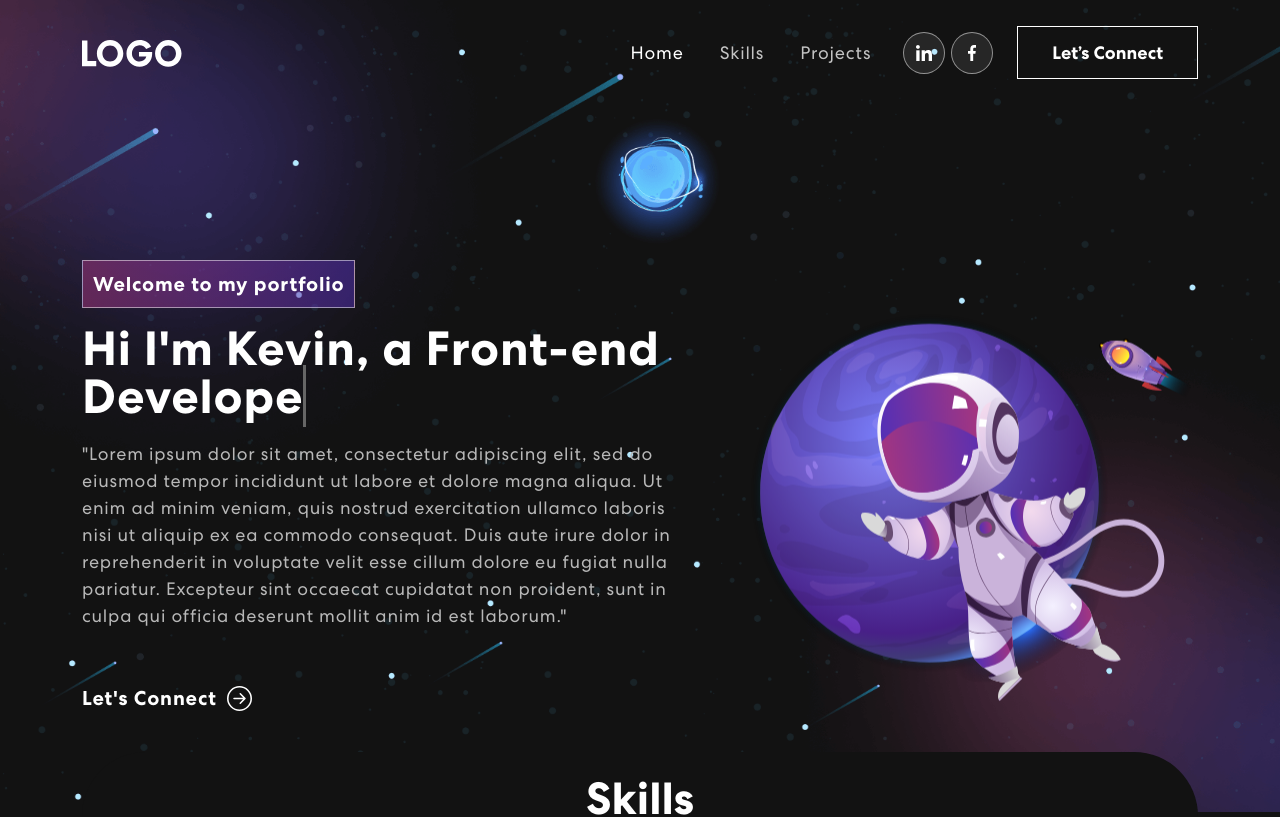
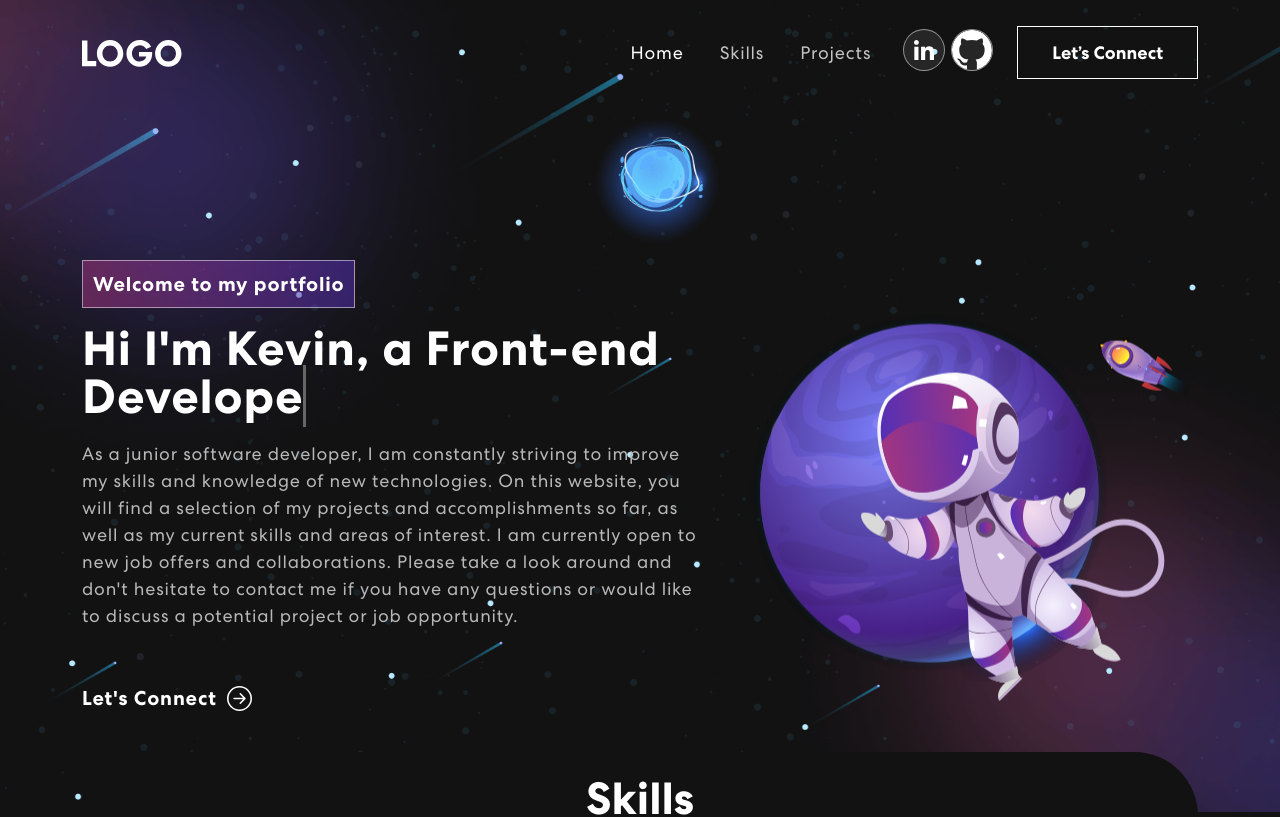
Before and after one commit to SomeViet/SomeViet.github.io, a React (Create React App) app: page / in a window 1280 px wide. Shown: the top 817 px of the page. Built offline with nearby package versions, Linux system fonts and the light colour scheme.

Commit message:
Edited Hero description

```diff
--- a/src/components/Footer/Footer.js
+++ b/src/components/Footer/Footer.js
@@ -25,17 +25,27 @@ export default function Footer() {
                             className="text-center text-sm-end"
                         >
                             <div className="footer__social">
-                                <a href="/" className="footer__link">
+                                <a
+                                    href="https://www.linkedin.com/in/kevin-anh-tran/"
+                                    className="footer__link"
+                                    target="_blank"
+                                    rel="noopener noreferrer"
+                                >
                                     <img
                                         src={footerIcon1}
-                                        alt="social"
+                                        alt="linkedin"
                                         className="footer__link-image"
                                     />
                                 </a>
-                                <a href="/" className="footer__link">
+                                <a
+                                    href="https://github.com/SomeViet"
+                                    className="footer__link"
+                                    target="_blank"
+                                    rel="noopener noreferrer"
+                                >
                                     <img
                                         src={footerIcon2}
-                                        alt="social"
+                                        alt="github"
                                         className="footer__link-image"
                                     />
                                 </a>
@@ -43,7 +53,7 @@ export default function Footer() {
                         </Col>
                     </Row>
                     <p className="footer__copyright">
-                        Copyright 2022. All Rights Reserved
+                        Copyright 2023. All Rights Reserved.
                     </p>
                 </Container>
             </footer>
--- a/src/components/Hero/Hero.js
+++ b/src/components/Hero/Hero.js
@@ -87,17 +87,16 @@ export default function Hero() {
                                 </span>
                             </h1>
                             <p className="hero__about-me">
-                                "Lorem ipsum dolor sit amet, consectetur
-                                adipiscing elit, sed do eiusmod tempor
-                                incididunt ut labore et dolore magna aliqua. Ut
-                                enim ad minim veniam, quis nostrud exercitation
-                                ullamco laboris nisi ut aliquip ex ea commodo
-                                consequat. Duis aute irure dolor in
-                                reprehenderit in voluptate velit esse cillum
-                                dolore eu fugiat nulla pariatur. Excepteur sint
-                                occaecat cupidatat non proident, sunt in culpa
-                                qui officia deserunt mollit anim id est
-                                laborum."
+                                As a junior software developer, I am constantly
+                                striving to improve my skills and knowledge of
+                                new technologies. On this website, you will find
+                                a selection of my projects and accomplishments
+                                so far, as well as my current skills and areas
+                                of interest. I am currently open to new job
+                                offers and collaborations. Please take a look
+                                around and don't hesitate to contact me if you
+                                have any questions or would like to discuss a
+                                potential project or job opportunity.
                             </p>
 
                             <a href="#connect" className="hero__connect">
--- a/src/components/NavBar/NavBar.js
+++ b/src/components/NavBar/NavBar.js
@@ -77,17 +77,27 @@ export default function NavBar() {
                     </Nav>
                     <span className="navbar-social">
                         <div className="navbar-social__container">
-                            <a href="/" className="navbar-social__link">
+                            <a
+                                href="https://www.linkedin.com/in/kevin-anh-tran/"
+                                className="navbar-social__link"
+                                target="_blank"
+                                rel="noopener noreferrer"
+                            >
                                 <img
                                     src={navIcon1}
-                                    alt=""
+                                    alt="linkedin"
                                     className="navbar-social__link-image"
                                 />
                             </a>
-                            <a href="/" className="navbar-social__link">
+                            <a
+                                href="https://github.com/SomeViet"
+                                className="navbar-social__link"
+                                target="_blank"
+                                rel="noopener noreferrer"
+                            >
                                 <img
                                     src={navIcon2}
-                                    alt=""
+                                    alt="github"
                                     className="navbar-social__link-image"
                                 />
                             </a>
--- a/src/components/NavBar/NavBar.scss
+++ b/src/components/NavBar/NavBar.scss
@@ -79,9 +79,10 @@
     }
 
     &__link-image {
-        width: 40%;
+        width: 100%;
         z-index: 1;
         transition: 0.3s ease-in-out;
+        border-radius: 50%;
     }
 
     &__connect {
--- a/src/components/ProjectCard/ProjectCard.js
+++ b/src/components/ProjectCard/ProjectCard.js
@@ -1,23 +1,30 @@
 import "./ProjectCard.scss";
 import { Col } from "react-bootstrap";
 
-export default function ProjectCard({ title, description, imgURL }) {
+export default function ProjectCard({ title, description, imgURL, link }) {
     return (
         <>
             <Col sm={6} md={4}>
-                <div className="project-card">
+                <a
+                    href={link}
+                    target="_blank"
+                    rel="noopener noreferrer"
+                    className="project-card"
+                >
+                    <div className="project-card__container">
                         <img
                             src={imgURL}
                             className="project-card__image"
                             alt="project"
                         />
-                    <div className="project-card__container">
+                        <div className="project-card__overlay">
                             <h4 className="project-card__header">{title}</h4>
                             <span className="project-card__description">
                                 {description}
                             </span>
                         </div>
                     </div>
+                </a>
             </Col>
         </>
     );
--- a/src/components/ProjectCard/ProjectCard.scss
+++ b/src/components/ProjectCard/ProjectCard.scss
@@ -1,12 +1,23 @@
+@use "../../styles/partials/variables" as *;
+
 .project-card {
+    position: relative;
+    text-decoration: none;
+
+    &__container {
         position: relative;
         border-radius: 30px;
         overflow: hidden;
         margin-bottom: 24px;
+        color: $textColor1;
 
         &::before {
             content: "";
-        background: linear-gradient(90.21deg, #aa367c -5.91%, #4a2fbd 111.58%);
+            background: linear-gradient(
+                90.21deg,
+                #aa367c -5.91%,
+                #4a2fbd 111.58%
+            );
             opacity: 0.85;
             position: absolute;
             width: 100%;
@@ -17,8 +28,9 @@
         &:hover::before {
             height: 100%;
         }
+    }
 
-    &__container {
+    &__overlay {
         position: absolute;
         text-align: center;
         top: 65%;
@@ -29,7 +41,7 @@
         width: 100%;
     }
 
-    &:hover .project-card__container {
+    &:hover .project-card__overlay {
         top: 50%;
         opacity: 1;
     }
--- a/src/components/Projects/Projects.js
+++ b/src/components/Projects/Projects.js
@@ -13,26 +13,31 @@ export default function Projects() {
             title: "Project1",
             description: "This is project1",
             imgURL: projectimage1,
+            link: "https://sv-portfolio-task-list.onrender.com/",
         },
         {
             title: "Project2",
             description: "This is project2",
             imgURL: projectimage2,
+            link: "https://sv-portfolio-task-list.onrender.com/",
         },
         {
             title: "Project3",
             description: "This is project3",
             imgURL: projectimage3,
+            link: "https://sv-portfolio-task-list.onrender.com/",
         },
         {
             title: "Project4",
             description: "This is project4",
             imgURL: projectimage1,
+            link: "https://sv-portfolio-task-list.onrender.com/",
         },
         {
             title: "Project5",
             description: "This is project5",
             imgURL: projectimage2,
+            link: "https://sv-portfolio-task-list.onrender.com/",
         },
     ];
 
--- a/src/components/Projects/Projects.scss
+++ b/src/components/Projects/Projects.scss
@@ -95,7 +95,7 @@
     top: 20%;
     position: absolute;
     bottom: 0;
-    width: 62%;
+    width: 50%;
     right: 0;
     z-index: -4;
 }
--- a/src/styles/partials/_global.scss
+++ b/src/styles/partials/_global.scss
@@ -19,6 +19,7 @@ body {
     background-color: $backgroundColor1 !important;
     color: $textColor1 !important;
     font-family: "Centra", sans-serif !important;
+    overflow-y: scroll;
 }
 
 h1,
```
Also changed, not shown: src/assets/images/nav-icon1.svg, src/assets/images/nav-icon2.svg. Lines whose indentation alone changed are shown as unchanged.
